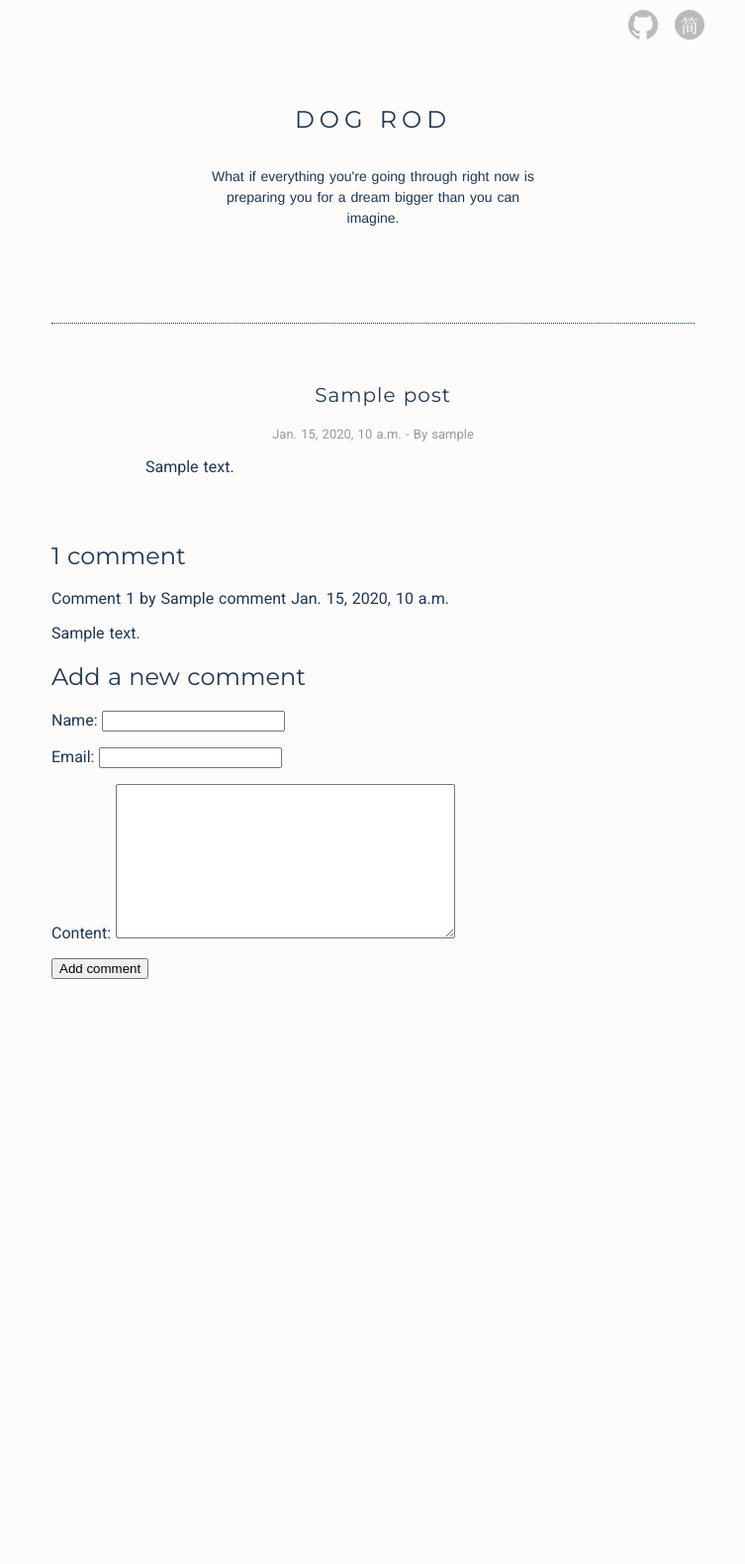
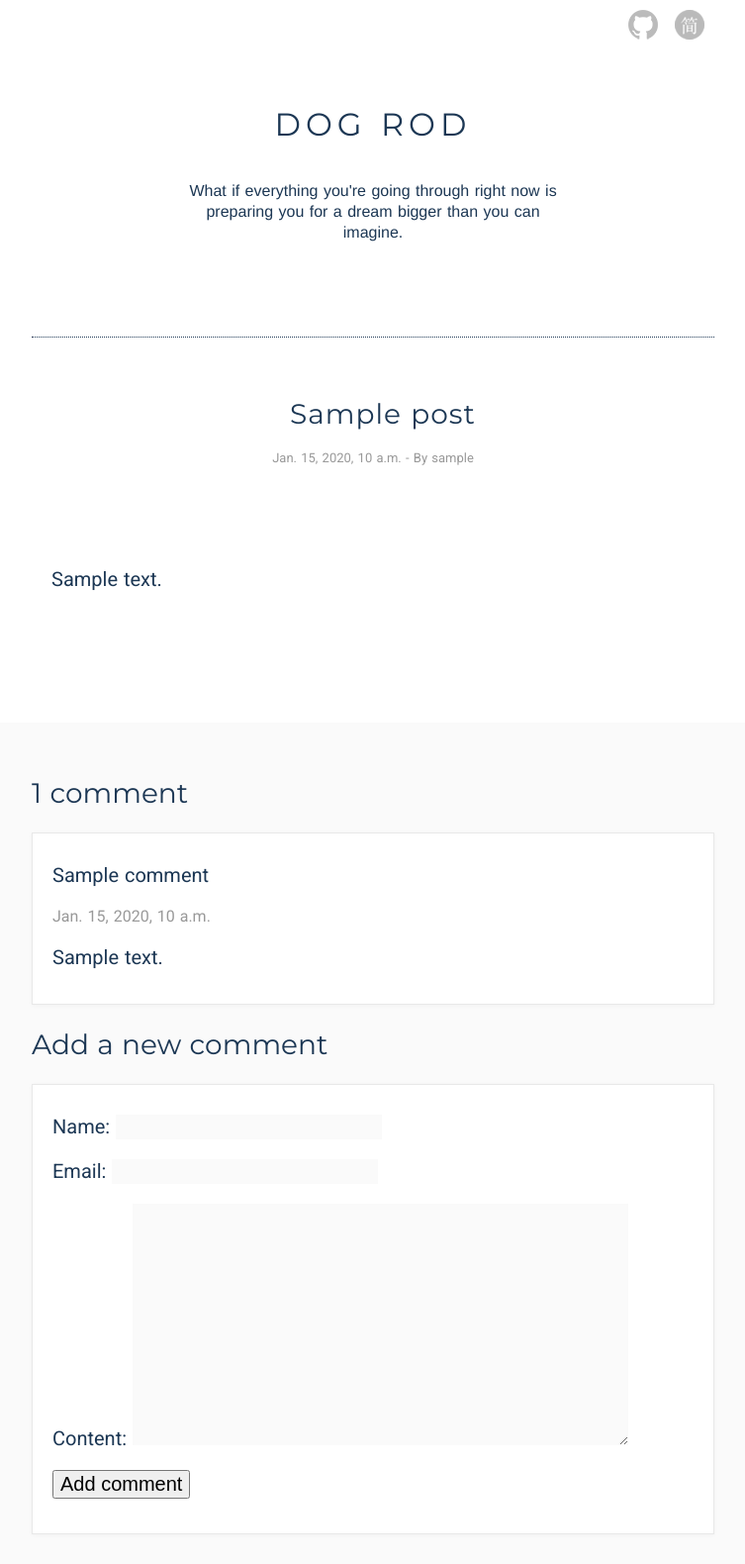
Before and after one commit to dogrod/blog.dogrod.com, a Django app: a page that uses templates/post/detail.html in a window 1280 px wide. Shown: the whole page at 99% size, without its empty margins (263-1016 px from the left). Before the commit the page ends 989 px from the top, so only its background shows below. Run offline with Django 3.2, Linux system fonts and the light colour scheme; tables that the repository leaves empty hold one stand-in row (values such as "Sample post").

Commit message:
:hammer: Some stylesheet about comments

```diff
--- a/static/css/common.css
+++ b/static/css/common.css
@@ -4,10 +4,10 @@ body {
   -webkit-font-smoothing: antialiased;
   -moz-osx-font-smoothing: grayscale;
   font-weight: 400;
-  font-size: 16px;
+  font-size: 20px;
   word-spacing: 1px;
   color: #1C3754;
-  background-color: #FEFBFB;
+  background-color: #FFFFFF;
   margin: 0;
 }
 img {
@@ -23,28 +23,46 @@ a {
   font-weight: 400;
   color: #1C3754;
 }
+h1 {
+  font-size: 36px;
+}
+h2 {
+  font-size: 28px;
+}
 h6 {
   padding: 0;
   text-align: center;
   margin-bottom: 15px;
-  font-size: 14px;
+  font-size: 16px;
   line-height: 21px;
   font-family: "lexia", Helvetica, Arial, sans-serif;
   font-weight: 400;
 }
-.wrapper {
+.header,
+.post-content,
+.post-comments {
   width: 100%;
   max-width: 690px;
-  margin: 0 auto;
+}
+.wrapper {
+  display: flex;
+  flex-direction: column;
+  justify-content: center;
+  align-items: center;
+
+  width: 100%;
+  /* max-width: 690px; */
+  /* margin: 0 auto; */
 }
 .header {
   height: auto;
   margin: 0 auto;
   text-align: center;
   padding: 0 0 80px 0;
+  border-bottom: 1px dotted #1c3754;
 }
 .title {
-  font-size: 24px;
+  font-size: 32px;
   letter-spacing: 5px;
   margin: 50px auto 15px;
   text-align: center;
@@ -54,7 +72,7 @@ h6 {
   font-size: 1.0rem;
   line-height: 1.2;
   width: 100%;
-  max-width: 350px;
+  max-width: 400px;
   margin: 10px auto 0;
 }
 .links {
@@ -67,12 +85,11 @@ h6 {
   letter-spacing: 10px;
 }
 .content {
-  margin: 0 20px 50px;
+  width: 100%;
   padding-top: 30px;
-  border-top: 1px dotted #1c3754;
 }
 .post__title {
-  font-size: 20px;
+  font-size: 28px;
   letter-spacing: 1px;
   margin-left: 20px;
   font-family: "Montserrat", "Helvetica Neue", "Hiragino Sans GB", "LiHei Pro", Arial, sans-serif;
@@ -89,3 +106,38 @@ h6 {
   margin-top: 80px;
   text-align: center;
 }
+.post-comments__wrapper {
+  display: flex;
+  justify-content: center;
+
+  width: 100%;
+  background: #FAFAFA;
+}
+.post-comments {
+  padding: 30px;
+}
+.post-comment__time {
+  font-size: 16px;
+  color: #999;
+}
+.post-comment,
+.post-comment__form {
+  margin-top: 20px;
+  padding: 10px 20px 15px;
+}
+.post-comment,
+.post-comment__form {
+  background: #FFFFFF;
+  box-shadow: 0 1px 4px rgba(0,0,0,.04);
+  border: 1px solid rgba(0,0,0,.09);
+}
+.post-comment__form input,
+.post-comment__form textarea {
+  font-size: 20px;
+}
+.post-comment__form input:not([type='submit']),
+.post-comment__form textarea {
+  border: none;
+  background: #FAFAFA;
+  outline: none;
+}
--- a/static/css/post/detail.css
+++ b/static/css/post/detail.css
@@ -1,11 +1,11 @@
 .post-content {
-  width: 100%;
-  max-width: 500px;
   margin: 0 auto;
-  padding: 30px 0;
+  padding: 30px;
 }
 .post-content p {
-  padding: 0 20px;
+  padding: 20px;
+  font-size: 20px;
+  line-height: 1.5;
 }
 .post__info {
   margin: 20px 0 10px;
--- a/templates/post/detail.html
+++ b/templates/post/detail.html
@@ -16,6 +16,7 @@
     <div class="post__info">{{ post.create_at }} - By {{ post.author }} </div>
     <p>{{ post.body | linebreaks }}</p>
   </div>
+  <div class="post-comments__wrapper">
     <div class="post-comments">
       {% with comments.count as total_comments %}
       <h2>
@@ -25,11 +26,15 @@
       {% endwith %}
       {% for comment in comments %}
         <div class="post-comment">
-        <p class="post-comment__info">
-          Comment {{ forloop.counter }} by {{ comment.name }}
+          <p class="post-comment__commenter">
+            {{ comment.name }}
+          </p>
+          <p class="post-comment__time">
             {{ comment.create_at }}
           </p>
+          <p>
             {{ comment.body | linebreaks }}
+          </p>
         </div>
         {% empty %}
           <p>There are no comments yet.</p>
@@ -38,11 +43,12 @@
         <h2>Your comment has been added.</h2>
       {% else %}
         <h2>Add a new comment</h2>
-      <form action="." method="post">
+        <form action="." method="post" class="post-comment__form">
           {{ comment_form.as_p }}
           {% csrf_token %}
           <p><input type="submit" value="Add comment"></p>
         </form>
       {% endif %}
     </div>
+  </div>
 {% endblock  %}
```
Lines whose indentation alone changed are shown as unchanged.
